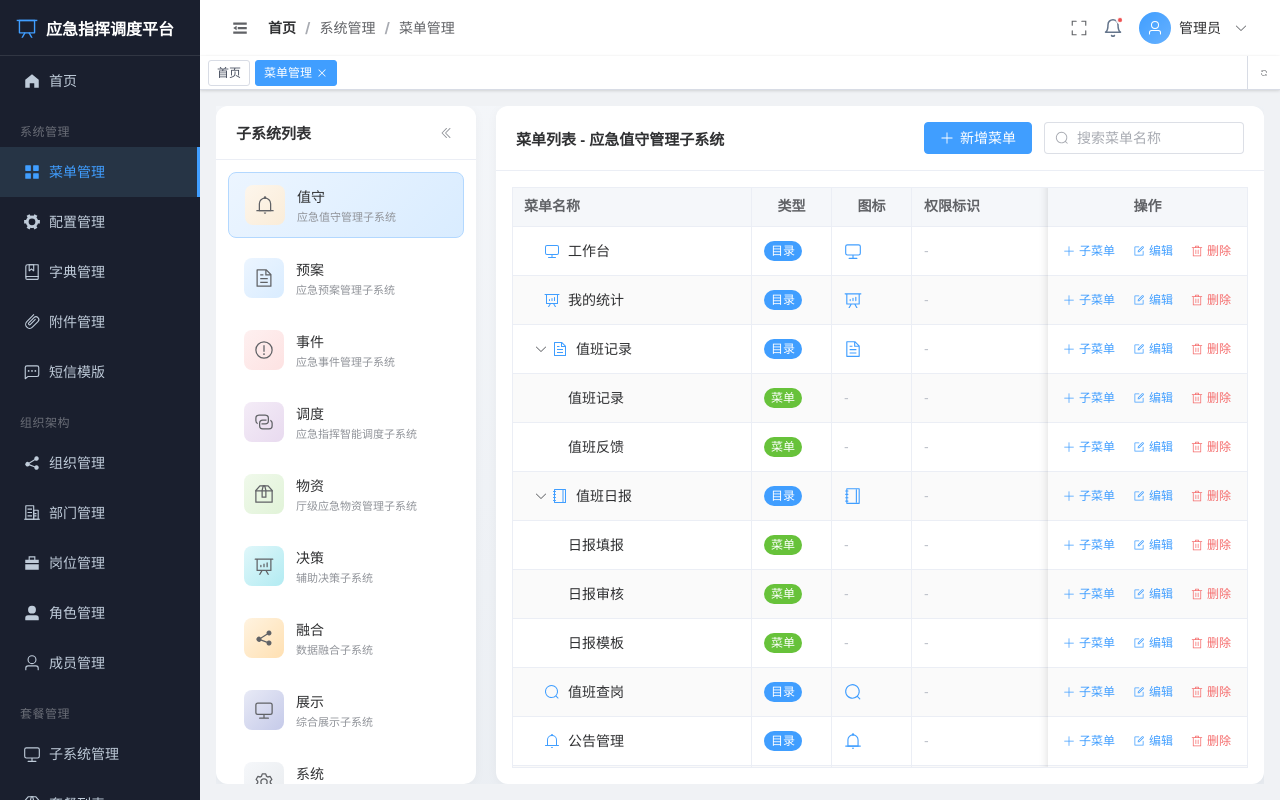
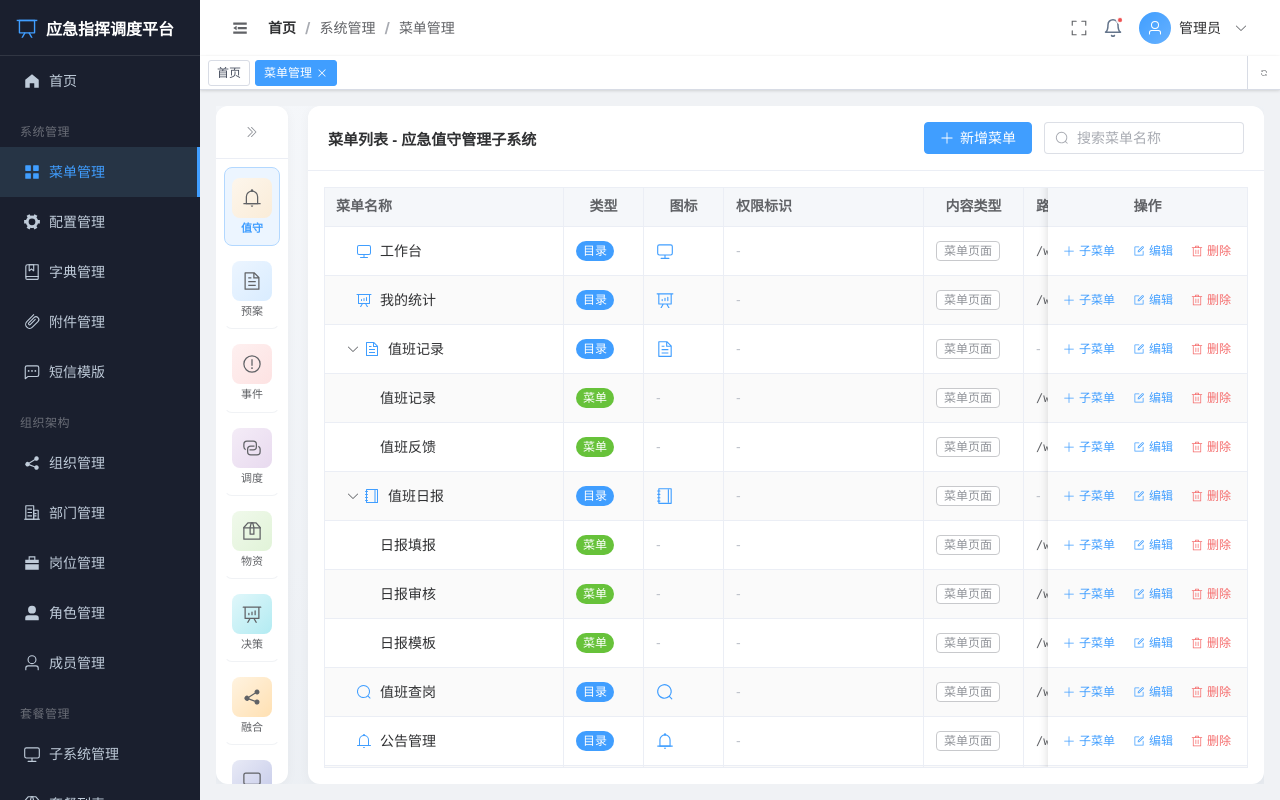
Before and after one commit to xinrun0928/rbac-design, a Vue app: page /admin/menu in a window 1280 px wide. Built offline with nearby package versions, Linux system fonts and the light colour scheme.

Commit message:
feat: enhance MenuManagement component; add tooltip for subsystem icons and improve layout styling

```diff
--- a/src/views/admin/system/MenuManagement.vue
+++ b/src/views/admin/system/MenuManagement.vue
@@ -20,6 +20,12 @@
             :class="{ active: selectedSubsystem === sub.subsysId }"
             @click="selectSubsystem(sub.subsysId)"
           >
+            <el-tooltip
+              :content="sub.subsysName"
+              placement="right"
+              :disabled="!leftPanelCollapsed"
+            >
+              <div class="subsystem-icon-wrapper">
                 <div
                   class="subsystem-icon"
                   :style="{ background: getSubsystemIconStyle(sub.subsysId).bg }"
@@ -28,6 +34,11 @@
                     <component :is="getSubsystemIconStyle(sub.subsysId).icon" />
                   </el-icon>
                 </div>
+                <span v-if="leftPanelCollapsed" class="subsystem-abbr">
+                  {{ sub.subsysShortName?.slice(0, 2) || '未' }}
+                </span>
+              </div>
+            </el-tooltip>
             <div v-if="!leftPanelCollapsed" class="subsystem-info">
               <div class="subsystem-name">{{ sub.subsysShortName }}</div>
               <div class="subsystem-full-name">{{ sub.subsysName }}</div>
@@ -568,7 +579,7 @@ const selectedSubsystem = ref<number>(1)
 const drawerVisible = ref(false)
 const isEdit = ref(false)
 const formRef = ref<FormInstance>()
-const leftPanelCollapsed = ref(false)
+const leftPanelCollapsed = ref(true)
 
 // 子系统列表（排除隐藏的）
 const subsystems = mockSubsystemData.filter(
@@ -987,7 +998,7 @@ onMounted(() => {
     transition: width 0.3s ease;
 
     &.collapsed {
-      width: 64px;
+      width: 72px;
 
       .panel-header {
         padding: 16px 8px;
@@ -999,13 +1010,46 @@ onMounted(() => {
       }
 
       .subsystem-item {
-        padding: 8px;
-        justify-content: center;
+        flex-direction: column;
+        padding: 10px 4px;
+        align-items: center;
         margin-bottom: 4px;
+        gap: 4px;
+        border: 1px solid transparent;
+        border-bottom: 1px solid #f0f2f5;
+
+        &:last-child {
+          border-bottom: none;
+        }
+
+        &.active {
+          background: #ecf5ff;
+          border-color: #b3d8ff;
+        }
+      }
+
+      .subsystem-icon-wrapper {
+        display: flex;
+        flex-direction: column;
+        align-items: center;
+        gap: 4px;
       }
 
       .subsystem-icon {
         margin: 0;
+        width: 40px;
+        height: 40px;
+      }
+
+      .subsystem-abbr {
+        font-size: 11px;
+        color: #606266;
+        line-height: 1.2;
+        text-align: center;
+        max-width: 56px;
+        overflow: hidden;
+        text-overflow: ellipsis;
+        white-space: nowrap;
       }
     }
 
@@ -1039,6 +1083,12 @@ onMounted(() => {
       flex: 1;
       overflow-y: auto;
       padding: 12px;
+      -ms-overflow-style: none;
+      scrollbar-width: none;
+
+      &::-webkit-scrollbar {
+        display: none;
+      }
     }
 
     .subsystem-item {
@@ -1049,7 +1099,12 @@ onMounted(() => {
       border-radius: 8px;
       cursor: pointer;
       transition: all 0.2s ease;
-      margin-bottom: 8px;
+      margin-bottom: 4px;
+      border-bottom: 1px solid #f0f2f5;
+
+      &:last-child {
+        border-bottom: none;
+      }
 
       &:hover {
         background: #f5f7fa;
@@ -1058,6 +1113,7 @@ onMounted(() => {
       &.active {
         background: linear-gradient(135deg, #ecf5ff 0%, #d9ecff 100%);
         border: 1px solid #b3d8ff;
+        border-bottom: 1px solid #b3d8ff;
 
         .subsystem-icon {
           background: #409eff;
@@ -1068,6 +1124,15 @@ onMounted(() => {
           color: #409eff;
           font-weight: 600;
         }
+
+        .subsystem-abbr {
+          color: #409eff;
+          font-weight: 600;
+        }
+      }
+
+      &:not(.active):hover {
+        background: #f5f7fa;
       }
 
       .subsystem-icon {
@@ -1085,6 +1150,13 @@ onMounted(() => {
           font-size: 20px;
           color: #606266;
         }
+      }
+
+      .subsystem-icon-wrapper {
+        display: flex;
+        flex-direction: column;
+        align-items: center;
+        gap: 4px;
       }
 
       .subsystem-info {
```
Lines whose indentation alone changed are shown as unchanged.
